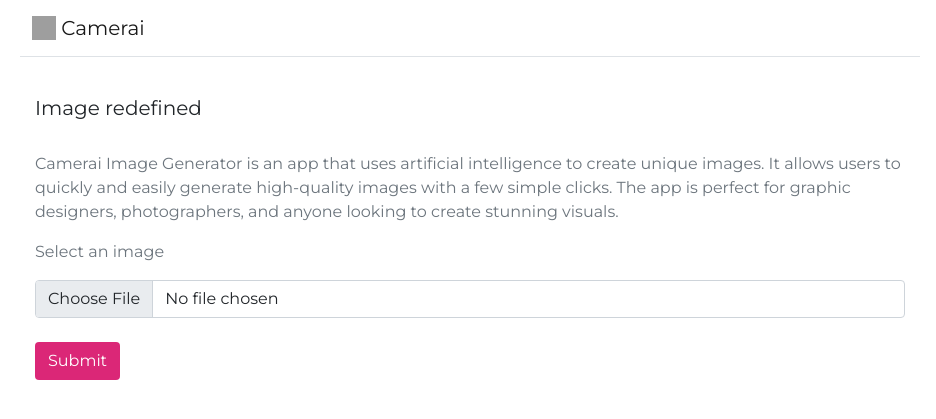
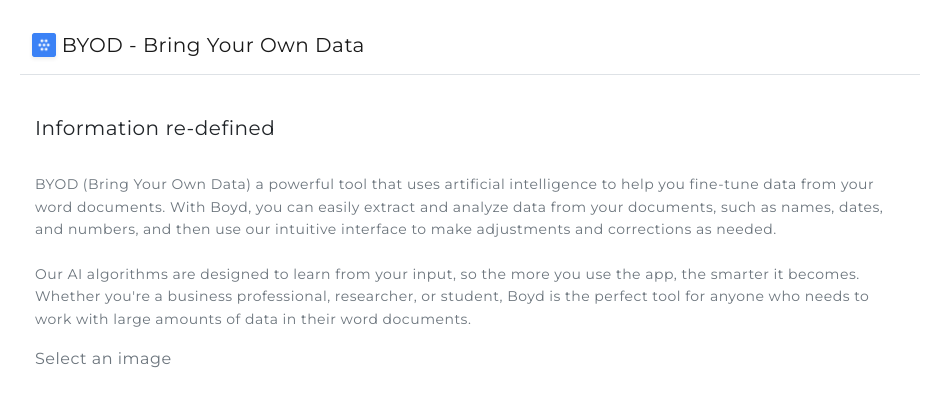
Before and after one commit to divinejoshua/byod, a Django app: page / in a window 1280 px wide. Shown: the top 419 px of the page, without its empty margins (170-1106 px from the left). Run offline with Django 4.2, Linux system fonts and the light colour scheme; grey boxes are pictures that could not be loaded.

Commit message:
Added styles

```diff
--- a/contextapp/templates/contextapp/index.html
+++ b/contextapp/templates/contextapp/index.html
@@ -20,6 +20,8 @@
     <style type="text/css">
         body{
             font-family: 'Montserrat', sans-serif;
+            line-height: 1.6;
+            letter-spacing: 0.5px;
         }
         .text-main{
             color: #DB2777;
@@ -30,9 +32,14 @@
         .image-display{
             width: 100%;
         }
+        .text-sm{
+            font-size: 14px;
+
+        }
+
     </style>
 
-    <title>Camerai</title>
+    <title>BYOD - Bring Your Own Data</title>
 
 
   </head>
@@ -40,10 +47,10 @@
 
     <!-- Navbar -->
     <nav class="navbar navbar-light bg-white border-bottom">
-        <div class="container-fluid">
+        <div class="container-fluid pt-3">
           <a class="navbar-brand" href="#">
-            <img src="{% static '/assets/logo.jpg' %}" alt="" width="24" height="24" class="d-inline-block align-text-top">
-            Camerai
+            <img src="{% static '/assets/logo.jpg' %}" alt="" width="24" height="24" class="shadow-sm d-inline-block align-text-top">
+            BYOD - Bring Your Own Data
           </a>
         </div>
       </nav>
@@ -52,23 +59,16 @@
       <!-- Main  -->
       <main class="mt-10" style="padding:15px">
         <br>
-        <h5>Image redefined</h5>
+        <h5>Information re-defined</h5>
 
         <br>
-        <p class="text-muted">Camerai Image Generator is an app that uses artificial intelligence to create unique images. It allows users to quickly and easily generate high-quality images with a few simple clicks. The app is perfect for graphic designers, photographers, and anyone looking to create stunning visuals.</p>
+        <p class="text-muted text-sm">BYOD (Bring Your Own Data) a powerful tool that uses artificial intelligence to help you fine-tune data from your word documents. With Boyd, you can easily extract and analyze data from your documents, such as names, dates, and numbers, and then use our intuitive interface to make adjustments and corrections as needed.
+            <br><br>
+            Our AI algorithms are designed to learn from your input, so the more you use the app, the smarter it becomes. Whether you're a business professional, researcher, or student, Boyd is the perfect tool for anyone who needs to work with large amounts of data in their word documents.
+        </p>
 
         <!-- Form button  -->
         <label class="text-muted text-bold">Select an image</label>
-
-        <form method="post" action="" enctype="multipart/form-data">{% csrf_token %}
-            <div class="input-group mb-3 mt-3">
-                <input type="file" class="form-control" name="image" required>
-                <!-- <label class="input-group-text " for="inputGroupFile02">Select file</label> -->
-            </div>
-
-            <button type="submit" class="btn bg-main text-white mt-2">Submit</button>
-        </form>
-
 
 
       </main>
```
Also changed, not shown: static/assets/logo.jpg (added), 2 other files.
